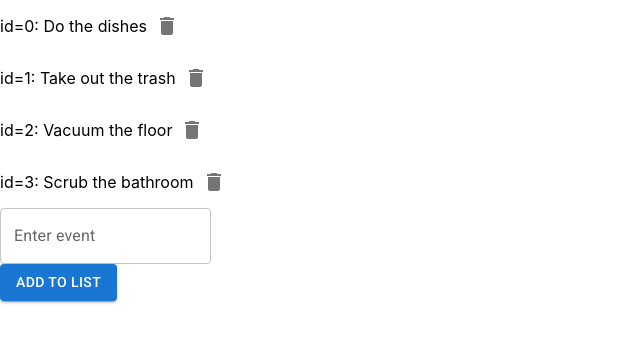
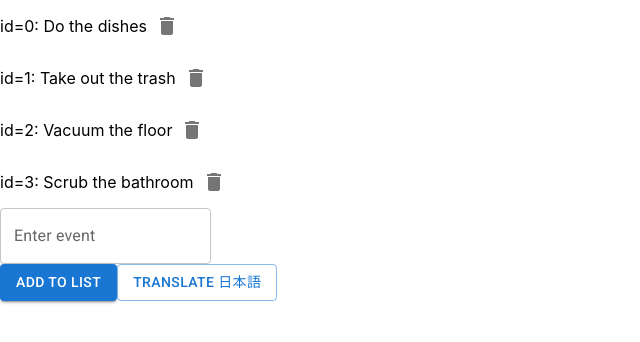
Before and after one commit to abduldoesramen/toDoApp, a React (Create React App) app: page / in a window 1280 px wide. Shown: the top 342 px of the page, without its empty margins (0-640 px from the left). Built offline with nearby package versions, Linux system fonts and the light colour scheme.

Commit message:
attempts to add translate api

```diff
--- a/package.json
+++ b/package.json
@@ -11,6 +11,8 @@
     "@testing-library/jest-dom": "^5.16.5",
     "@testing-library/react": "^13.4.0",
     "@testing-library/user-event": "^13.5.0",
+    "axios": "^0.24.0",
+    "qs": "^6.11.0",
     "react": "^18.2.0",
     "react-dom": "^18.2.0",
     "react-scripts": "5.0.1",
--- a/src/App.js
+++ b/src/App.js
@@ -3,6 +3,7 @@ import { Fragment } from "react";
 import EventContainer from "./components/event-container/event-container.component";
 import EventCard from "./components/event-card/event-card.component";
 import EventAddButton from "./components/event-add-button/event-add-button.component";
+import EventTranslateButton from "./components/event-translate-button/event-translate-button.component";
 
 const App = () => {
   const [value, setValue] = useState("");
@@ -80,6 +81,7 @@ const App = () => {
         handleChangeKeyPress={handleChangeKeyPress}
       />
       <EventAddButton handleNewEvent={handleNewEvent} />
+      <EventTranslateButton handleNewEvent={handleNewEvent} />
     </Fragment>
   );
 };
--- /dev/null
+++ b/src/components/event-translate-button/event-translate-button.component.jsx
@@ -0,0 +1,12 @@
+import "./event-translate-button.styles.css";
+import Button from "@mui/material/Button";
+
+const EventTranslateButton = ({ handleNewEvent }) => {
+  return (
+    <Button variant="outlined" onClick={handleNewEvent}>
+      Translate 日本語
+    </Button>
+  );
+};
+
+export default EventTranslateButton;
```
Also changed, not shown: src/components/event-translate-button/event-translate-button.styles.css (added), 2 other files (tests, documents, lock files or other folders).
